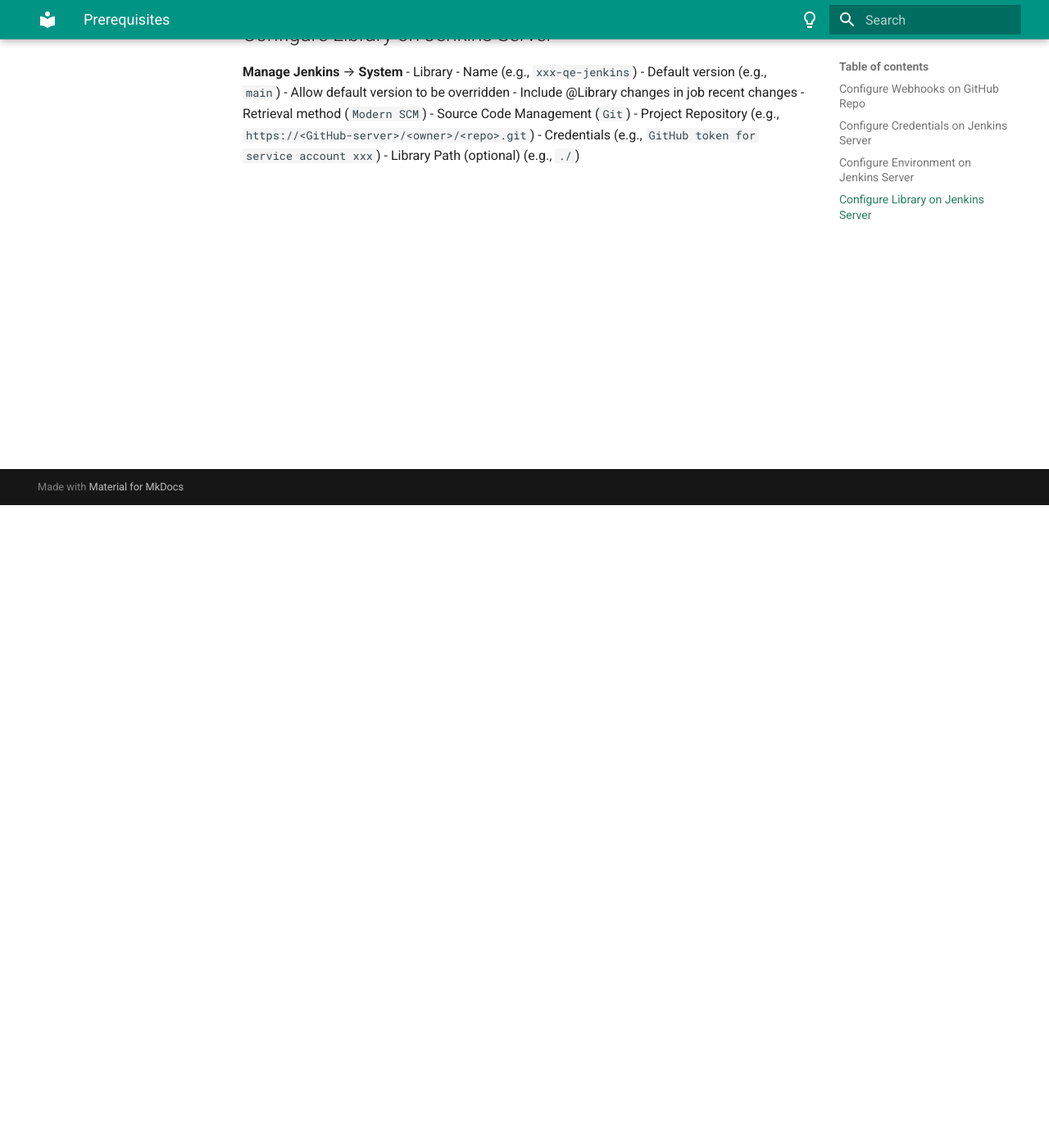
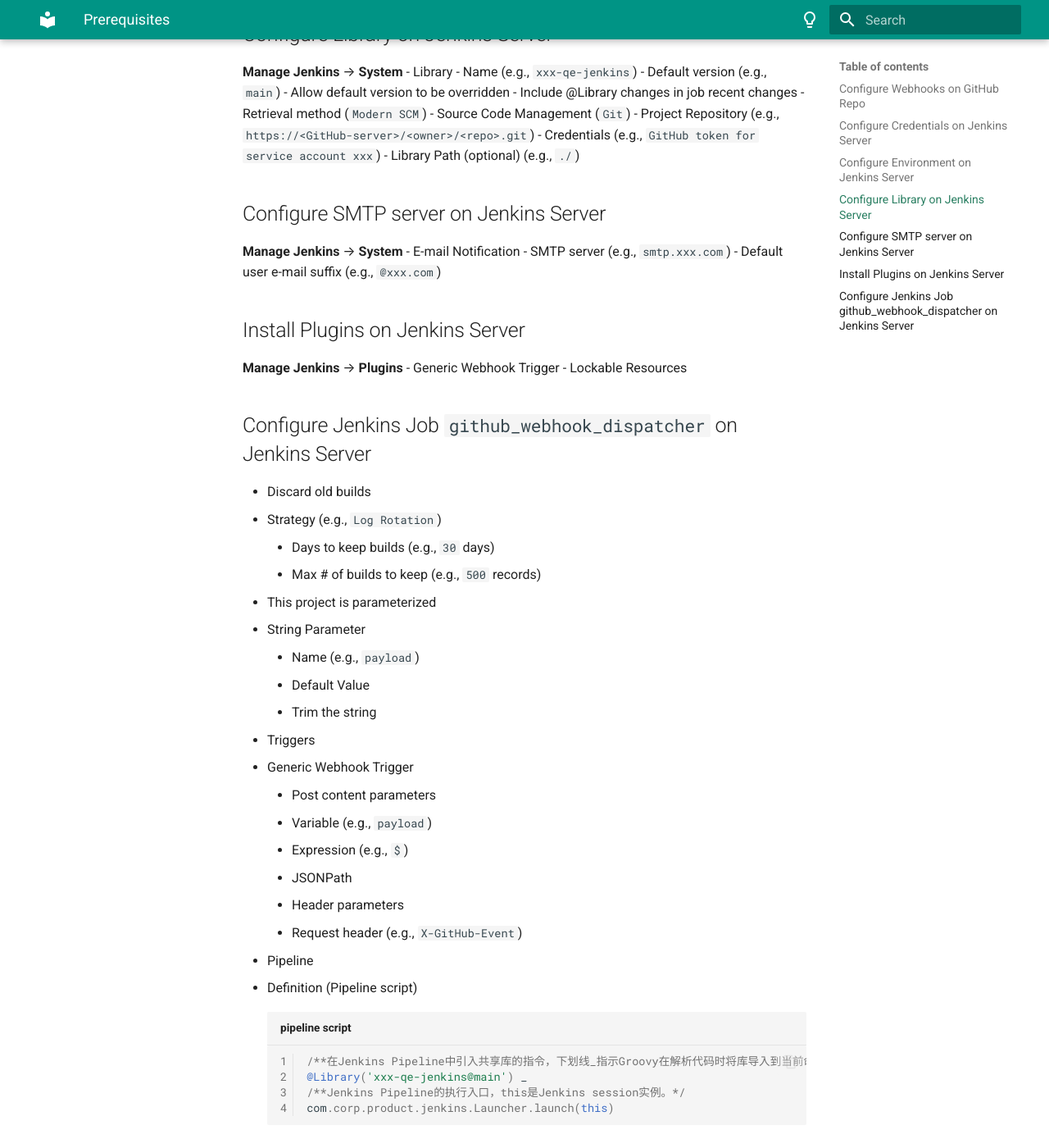
Before and after one commit to zhouushe/notes, an MkDocs documentation site: the page built from docs/jenkins_pipeline.md, in a window 1280 px wide and 1400 px high, scrolled down 784 px. Shown: the whole window at 82% size. Built offline with MkDocs 1.6.1 and Material for MkDocs 9.7.7, drawn with Linux system fonts in a browser that asks for light colours.

Commit message:
Update jenkins_pipeline.md

````diff
--- a/docs/jenkins_pipeline.md
+++ b/docs/jenkins_pipeline.md
@@ -43,3 +43,41 @@
     - Project Repository (e.g., `https://<GitHub-server>/<owner>/<repo>.git`)
     - Credentials (e.g., `GitHub token for service account xxx`)
   - Library Path (optional) (e.g., `./`)
+
+## Configure SMTP server on Jenkins Server
+**Manage Jenkins** → **System**
+- E-mail Notification
+  - SMTP server (e.g., `smtp.xxx.com`)
+  - Default user e-mail suffix (e.g., `@xxx.com`)
+
+## Install Plugins on Jenkins Server
+**Manage Jenkins** → **Plugins**
+  - Generic Webhook Trigger
+  - Lockable Resources
+
+## Configure Jenkins Job `github_webhook_dispatcher` on Jenkins Server
+- Discard old builds
+  - Strategy (e.g., `Log Rotation`)
+    - Days to keep builds (e.g., `30` days)
+    - Max # of builds to keep (e.g., `500` records)
+- This project is parameterized
+  - String Parameter
+    - Name (e.g., `payload`)
+    - Default Value
+    - Trim the string
+- Triggers
+  - Generic Webhook Trigger
+    - Post content parameters
+      - Variable (e.g., `payload`)
+      - Expression (e.g., `$`)
+      - JSONPath
+    - Header parameters
+      - Request header (e.g., `X-GitHub-Event`)
+- Pipeline
+  - Definition (Pipeline script)
+    ```groovy title="pipeline script"
+    /**在Jenkins Pipeline中引入共享库的指令，下划线_指示Groovy在解析代码时将库导入到当前命名空间中，允许调用该库中定义的步骤和函数。*/
+    @Library('xxx-qe-jenkins@main') _
+    /**Jenkins Pipeline的执行入口，this是Jenkins session实例。*/
+    com.corp.product.jenkins.Launcher.launch(this)
+    ```
````
